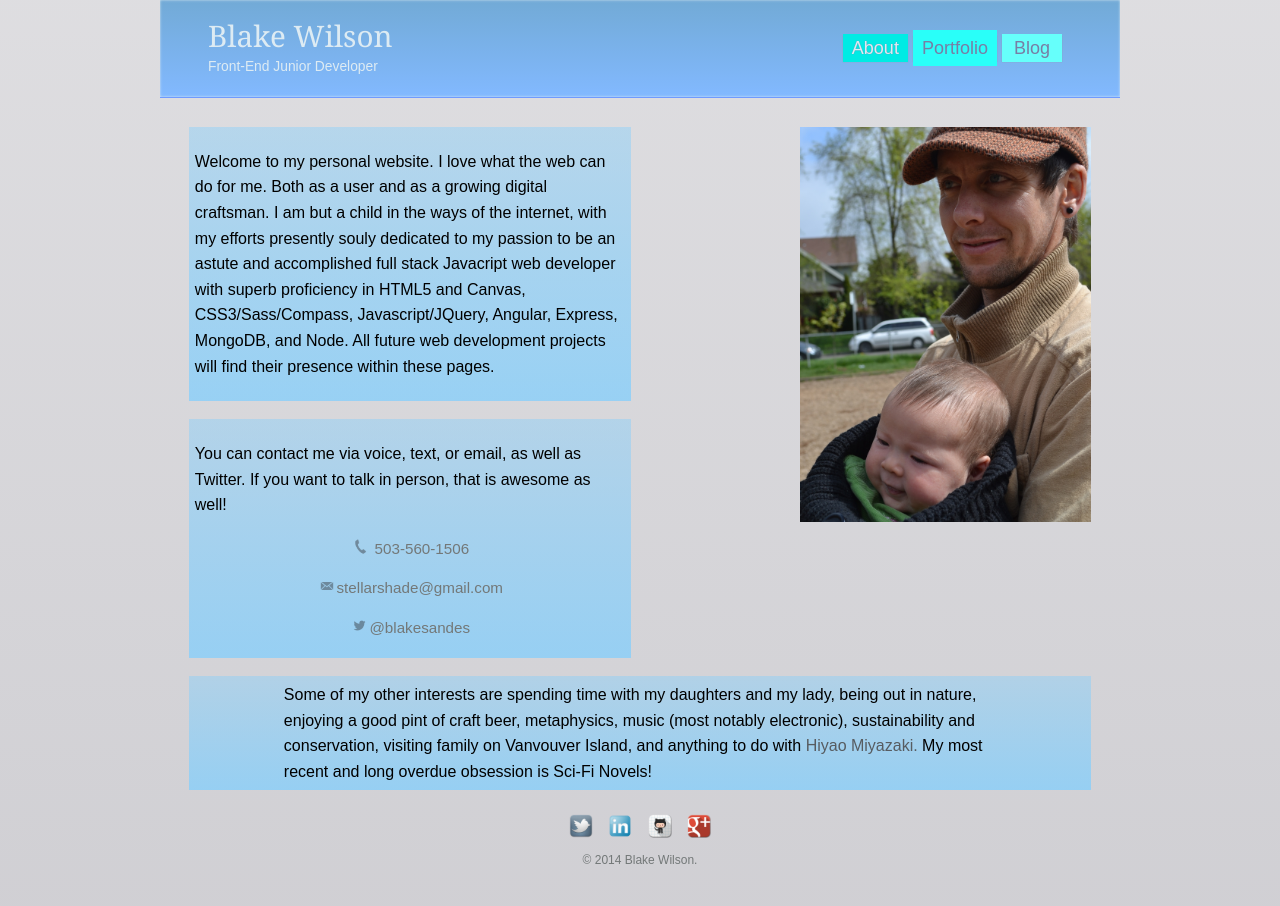
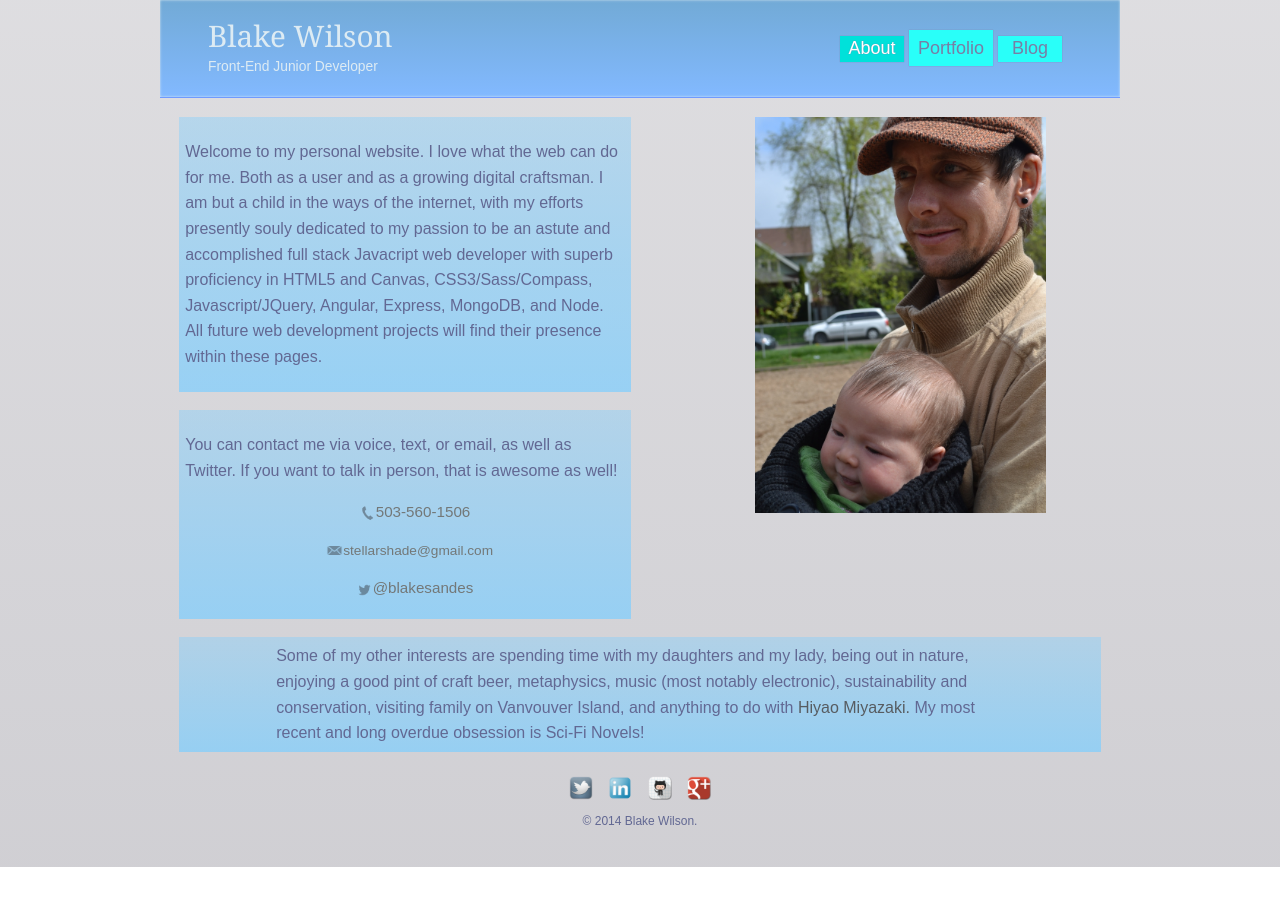
Before and after one commit to BlakeSandes/blakesandes.com, a plain HTML site: page builds/development/index.html in a window 1280 px wide. After the commit the page ends 867 px from the top, so only its background shows below. Drawn offline with Linux system fonts and the light colour scheme; files whose address does not match are found by name.

Commit message:
At a good stopping point for about page styles. Positioning, media-queries and hover state styles done for now.

```diff
--- a/builds/development/index.html
+++ b/builds/development/index.html
@@ -32,9 +32,9 @@
 				<div class="col-6 contact">
 					<p>You can contact me via voice, text, or email, as well as Twitter. If you want to talk in person, that is awesome as well! </p>
 					<ul>
-						<li><a href="tel:+15035601506"><img src="images/icons/phone.png" class="phone"> 503-560-1506</a></li>
-						<li><a href="mailto:stellarshade@gmail.com"><img src="images/icons/mail.png"  class="mail">stellarshade@gmail.com</a></li>
-						<li><a href="http://twitter.com/intent/tweet?screen_name=@blakesandes"><img src="images/icons/twitter.png"  class="twitter">@blakesandes</a></li>
+						<li><a href="tel:+15035601506"><img src="images/icons/phone.png"><span>503-560-1506</span></a></li>
+						<li><a href="mailto:stellarshade@gmail.com"><img src="images/icons/mail.png"><span>stellarshade@gmail.com</span></a></li>
+						<li><a href="http://twitter.com/intent/tweet?screen_name=@blakesandes"><img src="images/icons/twitter.png"><spanpa>@blakesandes</span></a></li>
 					</ul>
 				</div>
 
--- a/components/sass/_about.scss
+++ b/components/sass/_about.scss
@@ -12,6 +12,9 @@
     padding: 0;
     @media (min-width: 620px) {
       width: 291px;
+    }
+    @media (min-width: 695px) {
+      margin-right: 6%;
     }
     img {
       height: 100%;
@@ -33,20 +36,41 @@
       font-size: .95em;
       padding: 0;
       li {
+        width: 100%;
+        text-align: center;
+        &:nth-child(2) {
+          a {
+            margin-left: 6%;
+          }
+          img {
+            left: -20px;
+            top: .16em;
+            height: 1.5em;
+          }
+          span {
+            font-size: .90em;
+          }
+        }
+
         a {
-          display: block;
-          padding: 0 10px 0 10px;
-          margin: 0 0 12px;
-          text-align: center;
+          position: relative;
+          display: inline-block;
+          margin: 0 0 12px 36px;
           color: #737878;
-          text-decoration: none;
-          .phone, .mail, .twitter {
+          transition: background .5s, color 0s, padding .5s;
+          &:hover {
+            @extend %hoverStyle;
+            border-radius: 2px;
+            padding: 2px;
+          }
+          img {
+            position: absolute;
             height: 1.3em;
+            top: .3em;
+            left: -18px;
             width: inherit;
-            position: relative;
-            top: 3px;
+          }
 
-          }
         }
       }
     }
--- a/components/sass/_globals.scss
+++ b/components/sass/_globals.scss
@@ -35,7 +35,7 @@ body {
 
     .main {
       padding-bottom: 96px;
-      margin: 3%;
+      margin: 2%;
     }
 
     footer {
@@ -88,6 +88,11 @@ h3 {
 COLORS
 ***********************************************/
 
+body {
+  p {
+    color: darken($navColor, 8%);
+  }
+}
 
 
 
--- a/components/sass/_mixins.scss
+++ b/components/sass/_mixins.scss
@@ -23,13 +23,14 @@
   }
 }
 
-%navLink {
-  color: #92999E;
-    &:hover {
-      color: #DDEBF3;
-      background: rgba(120,126,165, 1);
-    }
-    &.selected {
-      color: orange;
-    }
+%hoverStyle {
+  background: $hoverBG;
+  box-shadow: 0 0 1px rgba(255,255,255,.06);
+  color: lighten($navBG, 12%);
 }
+
+%navButton {
+  color: $navColor;
+  background: $navBG;
+  box-shadow: 0 0 1px $navColor;
+}
--- a/components/sass/_nav.scss
+++ b/components/sass/_nav.scss
@@ -15,19 +15,23 @@ HEADER
     padding-top: 12px;
     border-bottom: 1px solid #6F9AFF;
     box-shadow: inset 0 0 2.5px  $headColor;
-    background: $headBG;
 
   }
   .logo {
     text-align: center;
     margin: 0 auto;
     color: $headColor;
+    transition: color 1s;
+    &:hover {
+      color: $headHover;
+    }
     @media screen and (min-width: 620px) {
       float: left;
       margin-left: 5%;
       text-align: left;
       width: 30%;
     }
+
     h1 {
       font-family: Georgia, Times;
       margin: 0;
@@ -58,7 +62,8 @@ HEADER
   nav {
     display: block;
     text-align: center;
-    padding: 12px 0;
+    height: 48px;
+    padding: 6px 0;
     box-shadow: inset 0 0 2.5px $headColor;
     background: $headBG;
 
@@ -80,44 +85,40 @@ HEADER
     }
     li {
       display: inline-block;
-      box-shadow: 0 0 1px #92999e;
+      height: inherit;
       margin: 0;
-      &:first-child {
-        padding: 0;
+      min-width: 64px;
+
+      &:nth-child(2) {
+        height: 36px;
         a {
-          padding: 4px 9px;
-          background: lighten($navBG, 12%);
-        }
-      }
-      &:nth-child(2) {
-        padding: 0;
-        a {
-          padding: 8px 9px;
-          background: $navBG;
-        }
-      }
-      &:last-child {
-        padding:  0;
-        a {
-          padding: 4px 12px;
-          background: lighten($navBG, 12%);
+          height: inherit;
+          width: 84px;
+          padding-top: 6px;
+          &:hover {
+            @extend %hoverStyle;
+          }
         }
       }
 
       a {
-        color: $navColor;
-        transition: background .5s, color 1s;
+        display: block;
+        height: inherit;
+        width: 64px;
+        text-align: center;
+        @extend %navButton;
+        transition: background .5s, color .25s;
+
         &:hover {
-          background: $hoverBG;
-          box-shadow: 0 0 1px rgba(255,255,255,.06);
-          color: lighten($navBG, 12%);
-        }
-        &.selected {
-          color: $headColor;
-          text-shadow: 0 0 1px $navColor;
-          background: darken($navBG, 12%);
+          @extend %hoverStyle;
         }
       }
     }
   }
 }
+
+.selected {
+  color: lighten($headColor, 12%);
+  text-shadow: 0 0 1px $navColor;
+  background: darken($navBG, 14%);
+}
--- a/components/sass/_variables.scss
+++ b/components/sass/_variables.scss
@@ -3,6 +3,7 @@
 
 $headBG: linear-gradient(top, rgba(114, 170, 214, 1), rgba(130, 185, 255, 1));
 $headColor: rgba(221,235,243, 1);
+$headHover: rgba(255,251,84, .75);
 
 $navBG: rgba(41,255,249, 1);
 $navColor: rgba(120,126,165, 1);
```
Also changed, not shown: builds/development/css/main.css, css/main.css.
